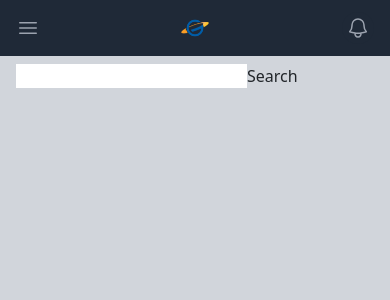
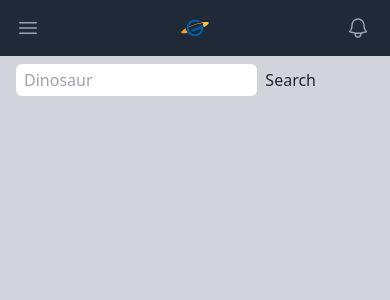
Before and after one commit to thomasmartinez114/react-calebcurry, a React (Create React App) app in the folder hello/: page /dictionary in a window 390 px wide. Shown: the top 300 px of the page. Built offline with nearby package versions, Linux system fonts and the light colour scheme.

Commit message:
styled the search bar and minimum when in mobile

```diff
--- a/hello/src/pages/Dictionary.js
+++ b/hello/src/pages/Dictionary.js
@@ -7,11 +7,14 @@ export default function Dictionary() {
 
   return (
     <form
+      className='flex justify-center space-x-2 max-w-[300px]'
       onSubmit={() => {
         navigate('/definition/' + word);
       }}
     >
       <input
+        className='shrink min-w-0 px-2 py-1 rounded'
+        placeholder='Dinosaur'
         type='text'
         onChange={e => {
           setWord(e.target.value);
```
